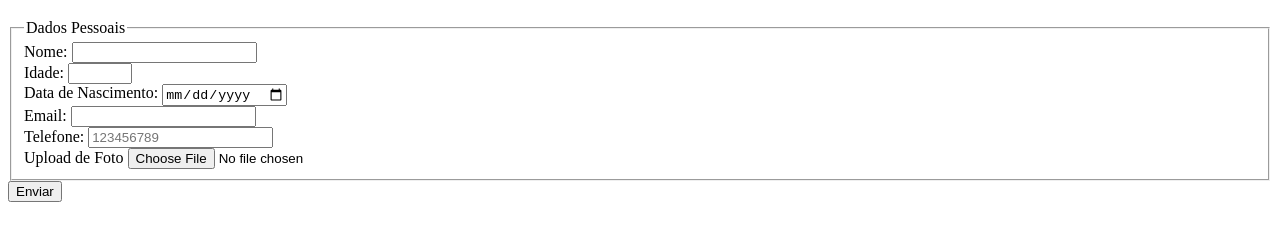
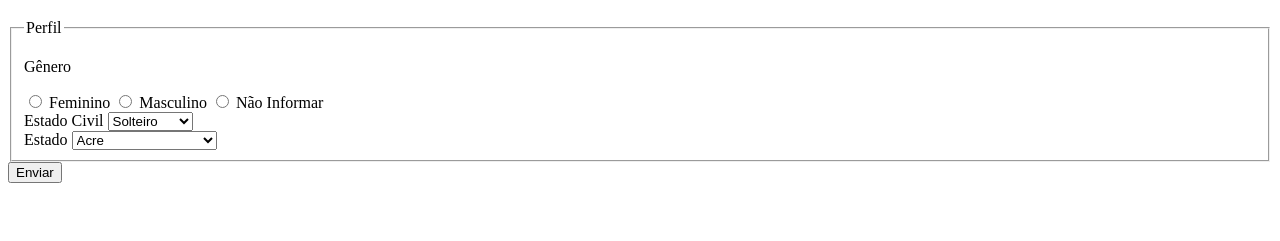
Before and after one commit to PrixBin/culturama, a plain HTML site: page index.html in a window 1280 px wide. Shown: the part 61-302 px from the top of the page. Drawn offline with Linux system fonts and the light colour scheme.

Commit message:
adiciona genero estado civil e estado

```diff
--- a/index.html
+++ b/index.html
@@ -11,6 +11,7 @@
     </header>
     <section>
         <form action="" method="get">
+            <!-- Dados Pessoais
             <fieldset>
                 <legend>Dados Pessoais</legend>
 
@@ -39,6 +40,68 @@
                 <input type="file" name="userImage" accept="image/*">
                 <br>
 
+            </fieldset> -->
+
+            <fieldset>
+
+                <legend>Perfil</legend>
+
+                <p>Gênero</p>
+                <input type="radio"button name="userGender" value="feminino">
+                <label for="userGender">Feminino</label>
+
+                <input type="radio"button name="userGender" value="masculino">
+                <label for="userGender">Masculino</label>
+
+                <input type="radio"button name="userGender" value="naoinformado">
+                <label for="userGender">Não Informar</label>
+                <br>
+
+                <label for="maritalStatus">Estado Civil</label>
+                <select name="maritalStatus">
+                    <option value="solteiro">Solteiro</option>
+                    <option value="casado">Casado</option>
+                    <option value="divorciado">Divorciado</option>
+                    <option value="viuvo">Viúvo</option>
+                </select>
+                <br>
+                <label for="userState">Estado</label>
+                <select name="userState"required>
+                    <option value="acre">Acre</option>
+                    <option value="alagoas">Alagoas</option>
+                    <option value="amapa">Amapá</option>
+                    <option value="amazonas">Amazonas</option>
+                    <option value="bahia">Bahia</option>
+                    <option value="ceará">Ceará</option>
+                    <option value="distritoFederal">Distrito Federal</option>
+                    <option value="espíritoSanto">Espírito Santo</option>
+                    <option value="goias">Goiás</option>
+                    <option value="maranhao">Maranhão</option>
+                    <option value="matoGrossoDoSul">Mato Grosso do Sul</option>
+                    <option value="matoGrosso">Mato Grosso</option>
+                    <option value="minasGerais">Minas Gerais</option>
+                    <option value="para">Pára</option>
+                    <option value="paraiba">Paraíba</option>
+                    <option value="parana">Paraná</option>
+                    <option value="pernambuco">Pernambuco</option>
+                    <option value="piaui">Piauí</option>
+                    <option value="rioDeJaneiro">Rio de Janeiro</option>
+                    <option value="rioGrandeDoNorte">Rio Grande do Norte</option>
+                    <option value="rioGrandeDoSul">Rio Grande do Sul</option>
+                    <option value="rondonia">Rondônia</option>
+                    <option value="roraima">Roraima</option>
+                    <option value="santaCatarina">Santa Catarina</option>
+                    <option value="saoPaulo">São Paulo</option>
+                    <option value="sergipe">Sergipe</option>
+                    <option value="tocantins">Tocantins</option>
+
+
+                </select>
+
+
+
+
+
             </fieldset>
 
 
```
